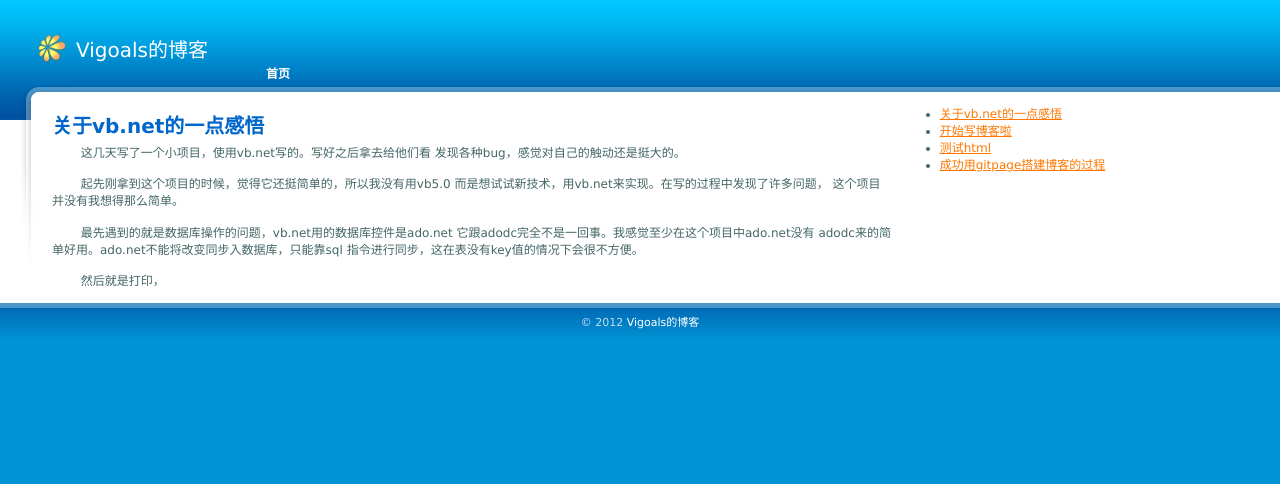
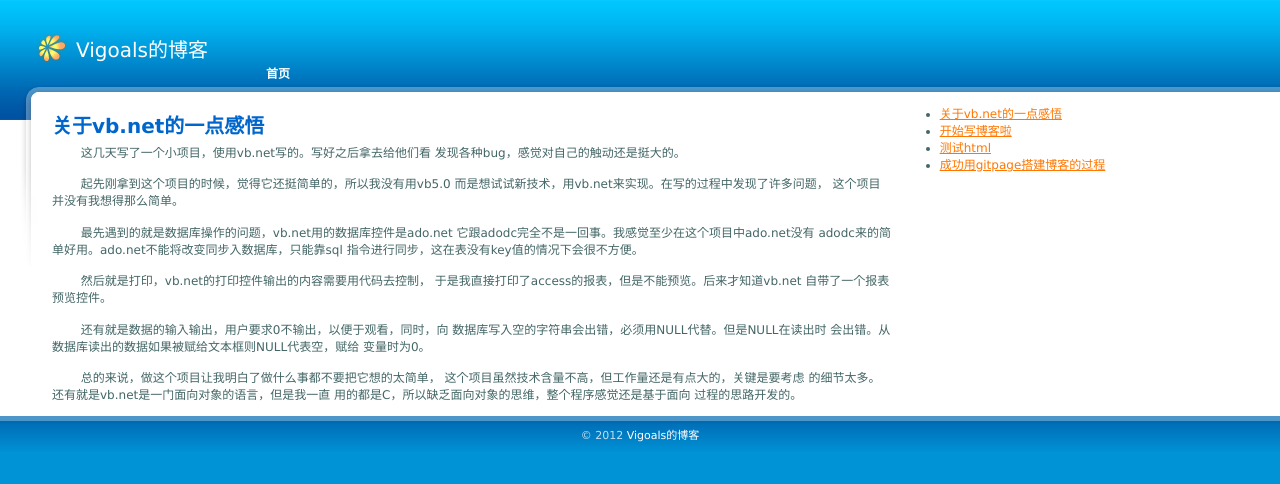
Before and after one commit to vigoals/vigoals.github.com, a Jekyll site: the page built from _posts/2012-11-20-vb-net.md, in a window 1280 px wide. Shown: the top 484 px of the page. Built offline with Jekyll 4.4.1, drawn with Linux system fonts in a browser that asks for light colours.

Commit message:
vb.net感悟

```diff
--- a/_posts/2012-11-20-vb-net.md
+++ b/_posts/2012-11-20-vb-net.md
@@ -15,4 +15,17 @@ title: 关于vb.net的一点感悟
 adodc来的简单好用。ado.net不能将改变同步入数据库，只能靠sql
 指令进行同步，这在表没有key值的情况下会很不方便。
 
-然后就是打印，
+然后就是打印，vb.net的打印控件输出的内容需要用代码去控制，
+于是我直接打印了access的报表，但是不能预览。后来才知道vb.net
+自带了一个报表预览控件。
+
+还有就是数据的输入输出，用户要求0不输出，以便于观看，同时，向
+数据库写入空的字符串会出错，必须用NULL代替。但是NULL在读出时
+会出错。从数据库读出的数据如果被赋给文本框则NULL代表空，赋给
+变量时为0。
+
+总的来说，做这个项目让我明白了做什么事都不要把它想的太简单，
+这个项目虽然技术含量不高，但工作量还是有点大的，关键是要考虑
+的细节太多。还有就是vb.net是一门面向对象的语言，但是我一直
+用的都是C，所以缺乏面向对象的思维，整个程序感觉还是基于面向
+过程的思路开发的。
```
